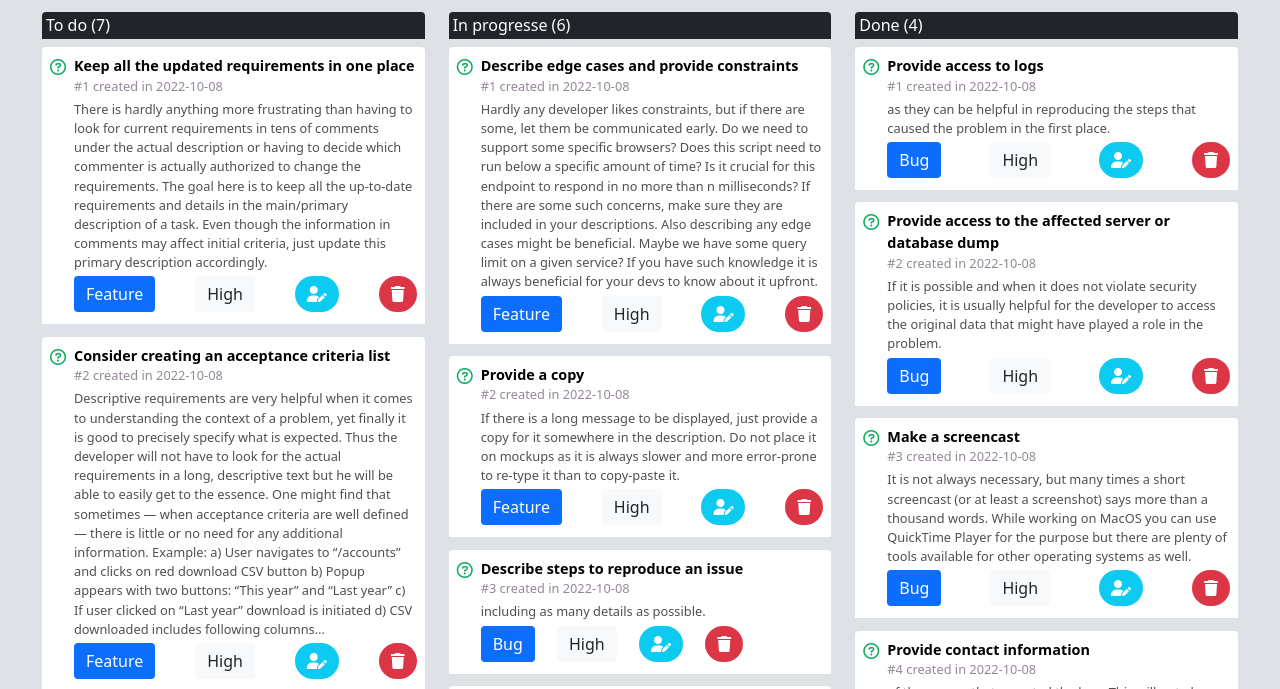
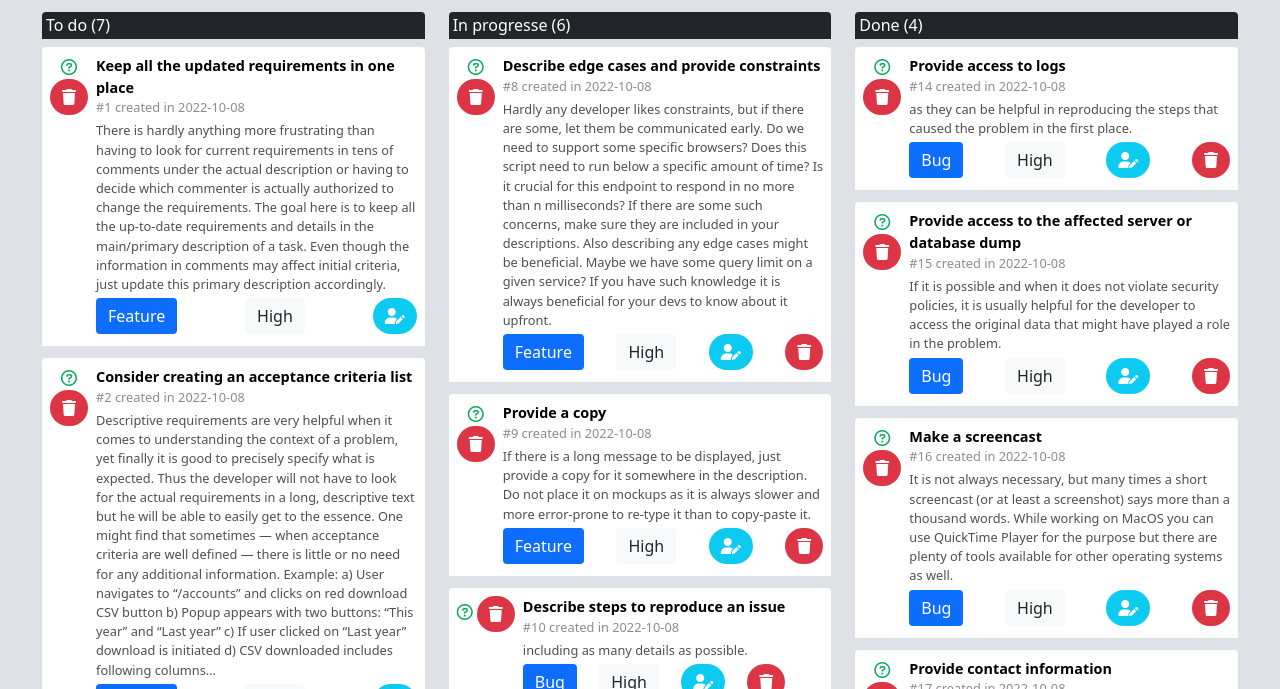
Before and after one commit to toufik1998/Youcode-Scrum-Board1, a plain HTML site: page starter/index.html in a window 1280 px wide. Shown: the part 104-793 px from the top of the page. Drawn offline with nearby package versions, Linux system fonts and the light colour scheme.

Commit message:
add read and remove tasks

```diff
--- a/starter/assets/js/app.js
+++ b/starter/assets/js/app.js
@@ -9,9 +9,6 @@ let selectOption = document.getElementById("inputGroupSelect");
 let selectPriority = document.querySelector(".select-priority");
 
 
-let countTodo = 0;
-let countProgresse = 0;
-let countDone = 0;
 
 var tasks = [
     {
@@ -21,7 +18,7 @@ var tasks = [
         'status'        :   'To Do',
         'date'          :   '2022-10-08',
         'description'   :   `There is hardly anything more frustrating than having to look for current requirements in tens of comments under the actual description or having to decide which commenter is actually authorized to change the requirements. The goal here is to keep all the up-to-date requirements and details in the main/primary description of a task. Even though the information in comments may affect initial criteria, just update this primary description accordingly.`,
-        'id': '1',
+        'id': '',
     },
     {
         'title'         :   'Consider creating an acceptance criteria list',
@@ -34,7 +31,7 @@ var tasks = [
         b) Popup appears with two buttons: “This year” and “Last year”
         c) If user clicked on “Last year” download is initiated
         d) CSV downloaded includes following columns…`,
-        'id': '2',
+        'id': '',
     },
     {
         'title'         :   'Provide mockups',
@@ -43,7 +40,7 @@ var tasks = [
         'status'        :   'To Do',
         'date'          :   '2022-10-08',
         'description'   :   `A textual requirements description is essential in most cases, but an image is often worth more than a thousand words. Even a simple mockup can limit misunderstandings by a great factor. There are many apps out there that might be helpful here, like Balsamiq, InVision or Mockingbird, but manipulating screenshots of an existing app also works.`,
-        'id': '3',
+        'id': '',
     },
     {
         'title'         :   'Provide examples, credentials, etc',
@@ -52,7 +49,7 @@ var tasks = [
         'status'        :   'To Do',
         'date'          :   '2022-10-08',
         'description'   :   `If the expectation is to process or generate some file — attach an example of such a file. If the goal is to integrate what is being developed with some service, ensure your devs have access to this service and its documentation. This list could go on and on — the bottom line is — if there is something that our developer might make use of, try to foresee it and provide them with (access to) it.`,
-        'id': '4',
+        'id': '',
     },
     {
         'title'         :   'Annotate',
@@ -61,7 +58,7 @@ var tasks = [
         'status'        :   'To Do',
         'date'          :   '2022-10-08',
         'description'   :   `The mockup provided can sometimes be confusing for developers. Especially if it contains much more content than the scope of the task described. Drop a couple of arrows, outlines and annotations here and there to emphasize what are the important parts of the mockup from the task requirements perspective.`,
-        'id': '5',
+        'id': '',
     },
     {
         'title'         :   'Use charts and diagrams',
@@ -70,7 +67,7 @@ var tasks = [
         'status'        :   'To Do',
         'date'          :   '2022-10-08',
         'description'   :   `While it is not always necessary, sometimes it might be beneficial to prepare a flowchart, a block diagram or some other kind of concept visualization that will render it easy for the developer to comprehend the task and its scope.`,
-        'id': '6',
+        'id': '',
     },
     {
         'title'         :   'Spoil your developers with details',
@@ -79,7 +76,7 @@ var tasks = [
         'status'        :   'To Do',
         'date'          :   '2022-10-08',
         'description'   :   `It is always safer to assume less rather than more domain knowledge in the dev team. Therefore following the KISS principle and augmenting each description or acceptance criteria list with contextual/domain knowledge and details that might become relevant is highly recommended.`,
-        'id': '7',
+        'id': '',
     },
     {
         'title'         :   'Describe edge cases and provide constraints',
@@ -88,7 +85,7 @@ var tasks = [
         'status'        :   'In Progress',
         'date'          :   '2022-10-08',
         'description'   :   `Hardly any developer likes constraints, but if there are some, let them be communicated early. Do we need to support some specific browsers? Does this script need to run below a specific amount of time? Is it crucial for this endpoint to respond in no more than n milliseconds? If there are some such concerns, make sure they are included in your descriptions. Also describing any edge cases might be beneficial. Maybe we have some query limit on a given service? If you have such knowledge it is always beneficial for your devs to know about it upfront.`,
-        'id': '8',
+        'id': '',
     },
     {
         'title'         :   'Provide a copy',
@@ -97,7 +94,7 @@ var tasks = [
         'status'        :   'In Progress',
         'date'          :   '2022-10-08',
         'description'   :   `If there is a long message to be displayed, just provide a copy for it somewhere in the description. Do not place it on mockups as it is always slower and more error-prone to re-type it than to copy-paste it.`,
-        'id': '9',
+        'id': '',
     },
 
     {
@@ -107,7 +104,7 @@ var tasks = [
         'status'        :   'In Progress',
         'date'          :   '2022-10-08',
         'description'   :   `including as many details as possible. `,
-        'id': '10',
+        'id': '',
     },
     {
         'title'         :   'Provide access',
@@ -116,7 +113,7 @@ var tasks = [
         'status'        :   'In Progress',
         'date'          :   '2022-10-08',
         'description'   :   `to the affected account and services if possible. It might be hard to reproduce the exact environment on a local machine.`,
-        'id': '11',
+        'id': '',
     },
     {
         'title'         :   'Provide environment information',
@@ -125,7 +122,7 @@ var tasks = [
         'status'        :   'In Progress',
         'date'          :   '2022-10-08',
         'description'   :   `i.e., browser version, operating system version etc. Sometimes a list of installed browser plugins and extensions might be helpful as well.`,
-        'id': '12',
+        'id': '',
     },
     {
         'title'         :   'Provide a link to an exception and/or a stack trace',
@@ -134,7 +131,7 @@ var tasks = [
         'status'        :   'In Progress',
         'date'          :   '2022-10-08',
         'description'   :   `as investigating those is usually the first step to take in resolving the problem.`,
-        'id': '13',
+        'id': '',
     },
     {
         'title'         :   'Provide access to logs',
@@ -143,7 +140,7 @@ var tasks = [
         'status'        :   'Done',
         'date'          :   '2022-10-08',
         'description'   :   `as they can be helpful in reproducing the steps that caused the problem in the first place.`,
-        'id': '14',
+        'id': '',
     },
     {
         'title'         :   'Provide access to the affected server or database dump',
@@ -152,7 +149,7 @@ var tasks = [
         'status'        :   'Done',
         'date'          :   '2022-10-08',
         'description'   :   `If it is possible and when it does not violate security policies, it is usually helpful for the developer to access the original data that might have played a role in the problem.`,
-        'id': '15',
+        'id': '',
     },
     {
         'title'         :   'Make a screencast',
@@ -161,7 +158,7 @@ var tasks = [
         'status'        :   'Done',
         'date'          :   '2022-10-08',
         'description'   :   `It is not always necessary, but many times a short screencast (or at least a screenshot) says more than a thousand words. While working on MacOS you can use QuickTime Player for the purpose but there are plenty of tools available for other operating systems as well.`,
-        'id': '16',
+        'id': '',
     },
     {
         'title'         :   'Provide contact information',
@@ -170,19 +167,15 @@ var tasks = [
         'status'        :   'Done',
         'date'          :   '2022-10-08',
         'description'   :   `of the person that reported the bug. This will not always be possible, but in some cases it might be advantageous and most effective if a developer can have a chat with a person that actually experienced the bug, especially if the steps to reproduce a problem are not deterministic.`,
-        'id': '17',
+        'id': '',
     },
 ];
+var countTodo = 0;
+    var countProgresse = 0;
+    var countDone = 0;
 
 readData();
 
-// counter  tasks in different status
-let todoStatus = document.getElementById("to-do-tasks-count");
-todoStatus.innerHTML = `${countTodo}`;
-let progresseStatus = document.getElementById("progresse-tasks-count");
-progresseStatus.textContent = countProgresse;
-let doneStatus = document.getElementById("done-tasks-count");
-doneStatus.innerText = countDone;
 
 function readData(){
     let todoTasksBtn = document.querySelector("#to-do-tasks");
@@ -191,40 +184,49 @@ function readData(){
     progresseTaskBtn.innerHTML = "";
     let doneTaskBtn = document.querySelector("#done-tasks");
     doneTaskBtn.innerHTML = "";
+
+    var countTask = 0;
+
+
+
     for(let i = 0; i < tasks.length; i++){
         if(tasks[i].status == "To Do"){
             countTodo++;
+            countTask++;
             todoTasksBtn.innerHTML += `
-            <button class="rounded-top">
+            <button class="rounded-top" data-id="${i}">
             <div class="icon">
                 <i class="fa-regular fa-circle-question fa-1x"></i>
+                <span class="btn text-white bg-danger rounded-pill" id="delete" onclick="deleteTaskWith(${i})"><i class="fa-solid fa-trash"></i></span>
             </div>
             <div class="modal-card text-start">
                 <div class="title-one">${tasks[i].title}</div>
                 <div class="">
-                    <div class="creation"><span id="order-card-todo">#${countTodo}</span> created in ${tasks[i].date}</div>
+                    <div class="creation"><span id="order-card-todo">#${countTask}</span> created in ${tasks[i].date}</div>
                     <div class="having my-1">${tasks[i].description}</div>
                 </div>
                 <div class="buttons my-1 d-flex justify-content-between">
                     <span class="btn text-white bg-primary">${tasks[i].type}</span>
                     <span class="btn  bg-light">${tasks[i].priority}</span>
                     <span class="btn text-white bg-info rounded-pill" id="modify"><i class="fa-sharp fa-solid fa-user-pen"></i></span>
-                    <span class="btn text-white bg-danger rounded-pill" id="delete"><i class="fa-solid fa-trash"></i></span>
                 </div>
             </div>
             </button>
        `
+       tasks[i].id = i;
     }else if(tasks[i].status == "In Progress"){
         countProgresse++;
+        countTask++;
         document.querySelector("#progresse-tasks").innerHTML += `
-        <button class="rounded-top">
+        <button class="rounded-top" data-id="${i}">
         <div class="icon">
             <i class="fa-regular fa-circle-question fa-1x"></i>
+            <span class="btn text-white bg-danger rounded-pill" id="delete" onclick="deleteTaskWith(${i})"><i class="fa-solid fa-trash"></i></span>
         </div>
         <div class="modal-card text-start">
             <div class="title-one">${tasks[i].title}</div>
             <div class="">
-                <div class="creation"><span id="order-card-progress">#${countProgresse}</span> created in ${tasks[i].date}</div>
+                <div class="creation"><span id="order-card-progress">#${countTask}</span> created in ${tasks[i].date}</div>
                 <div class="having my-1">${tasks[i].description}</div>
             </div>
             <div class="buttons my-1 d-flex justify-content-between">
@@ -236,17 +238,20 @@ function readData(){
         </div>
         </button>
    `
+   tasks[i].id = i;
     }else{
         countDone++;
+        countTask++;
         document.querySelector("#done-tasks").innerHTML += `
-        <button class="rounded-top">
+        <button class="rounded-top" data-id="${i}">
         <div class="icon">
             <i class="fa-regular fa-circle-question fa-1x"></i>
+            <span class="btn text-white bg-danger rounded-pill" id="delete" onclick="deleteTaskWith(${i})"><i class="fa-solid fa-trash"></i></span>
         </div>
         <div class="modal-card text-start">
             <div class="title-one">${tasks[i].title}</div>
             <div class="">
-                <div class="creation"><span id="order-card-done">#${countDone}</span> created in ${tasks[i].date}</div>
+                <div class="creation"><span id="order-card-done">#${countTask}</span> created in ${tasks[i].date}</div>
                 <div class="having my-1">${tasks[i].description}</div>
             </div>
             <div class="buttons my-1 d-flex justify-content-between">
@@ -259,6 +264,7 @@ function readData(){
         </div>
         </button>
    `
+   tasks[i].id = i;
 
 
 // Example without using template literalals (ecmaScript6)
@@ -316,8 +322,8 @@ function readData(){
     }
 
     }
+
 }
-
 function clearFormData() {
     recipent.value = '';
     selectPriority.value = '';
@@ -325,7 +331,13 @@ function clearFormData() {
     inputDate.value = '';
     description.value = '';
 }
-
+// counter  tasks in different status
+let todoStatus = document.getElementById("to-do-tasks-count");
+todoStatus.innerHTML = countTodo;
+let progresseStatus = document.getElementById("progresse-tasks-count");
+progresseStatus.textContent = countProgresse;
+let doneStatus = document.getElementById("done-tasks-count");
+doneStatus.innerText = countDone;
 
 function addTask() {
     closeBtn.click();
@@ -339,11 +351,11 @@ function addTask() {
     }
     console.log(tasks);
     if(newTasks.status == "To Do"){
-        todoStatus.innerHTML = `${countTodo + 1}`;
+        todoStatus.innerHTML = parseInt(todoStatus.innerHTML) + 1;
     }else if(newTasks.status == "In Progress"){
-        progresseStatus.textContent = countProgresse + 1;
+        progresseStatus.textContent = parseInt(progresseStatus.textContent) + 1;
     }else{
-        doneStatus.innerText = countDone + 1;
+        doneStatus.innerText = parseInt(doneStatus.innerText) + 1;
     }
     tasks.push(newTasks);
 
@@ -356,6 +368,26 @@ function addTask() {
 let modifyBtn = document.getElementById("modify");
 let deleteBtn = document.getElementById("delete");
 
-modifyBtn.addEventListener("click", (e) =>{
-    console.log(e.target.parentElement.parentElement.parentElement.parentElement);
-});
+// modifyBtn.addEventListener("click", (e) =>{
+//     console.log(e.target.parentElement.parentElement.parentElement.parentElement);
+// });
+
+function deleteTaskWith(id) {
+    for(let i = 0; i < tasks.length; i++){
+        if(id == tasks[i].id){
+            tasks.splice(id, 1);
+            if(tasks[i].status == "To Do"){
+                todoStatus.innerHTML = parseInt(todoStatus.innerHTML) - 1;
+            }else if(tasks[i].status == "In Progress"){
+                progresseStatus.textContent = parseInt(progresseStatus.textContent) - 1;
+            }else{
+                doneStatus.innerText = parseInt(doneStatus.innerText) - 1;
+            }
+            readData();
+        }
+    }
+
+}
+
+
+console.log(tasks);
```
Also changed, not shown: starter/index.html (+1 -19 lines).
